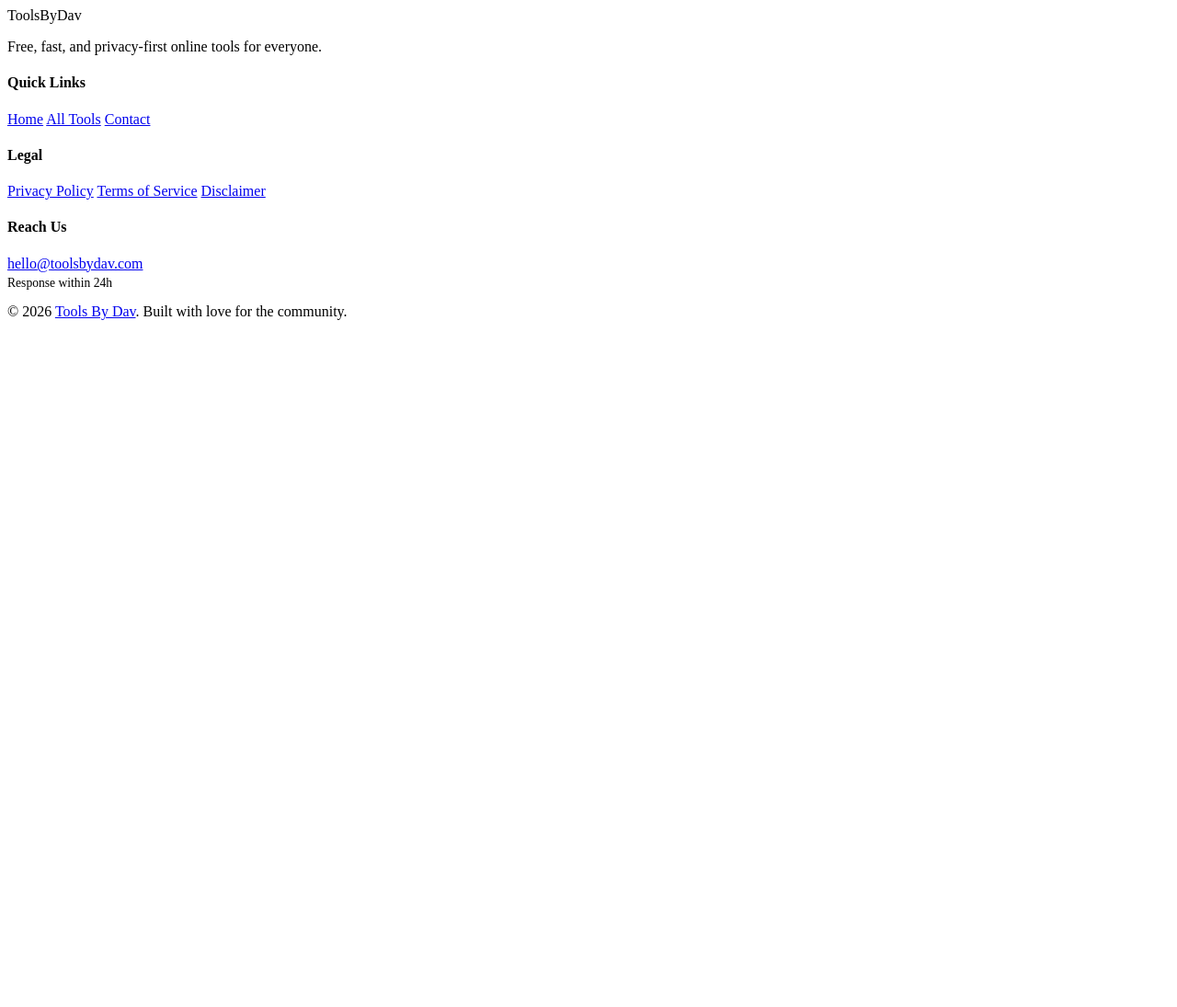
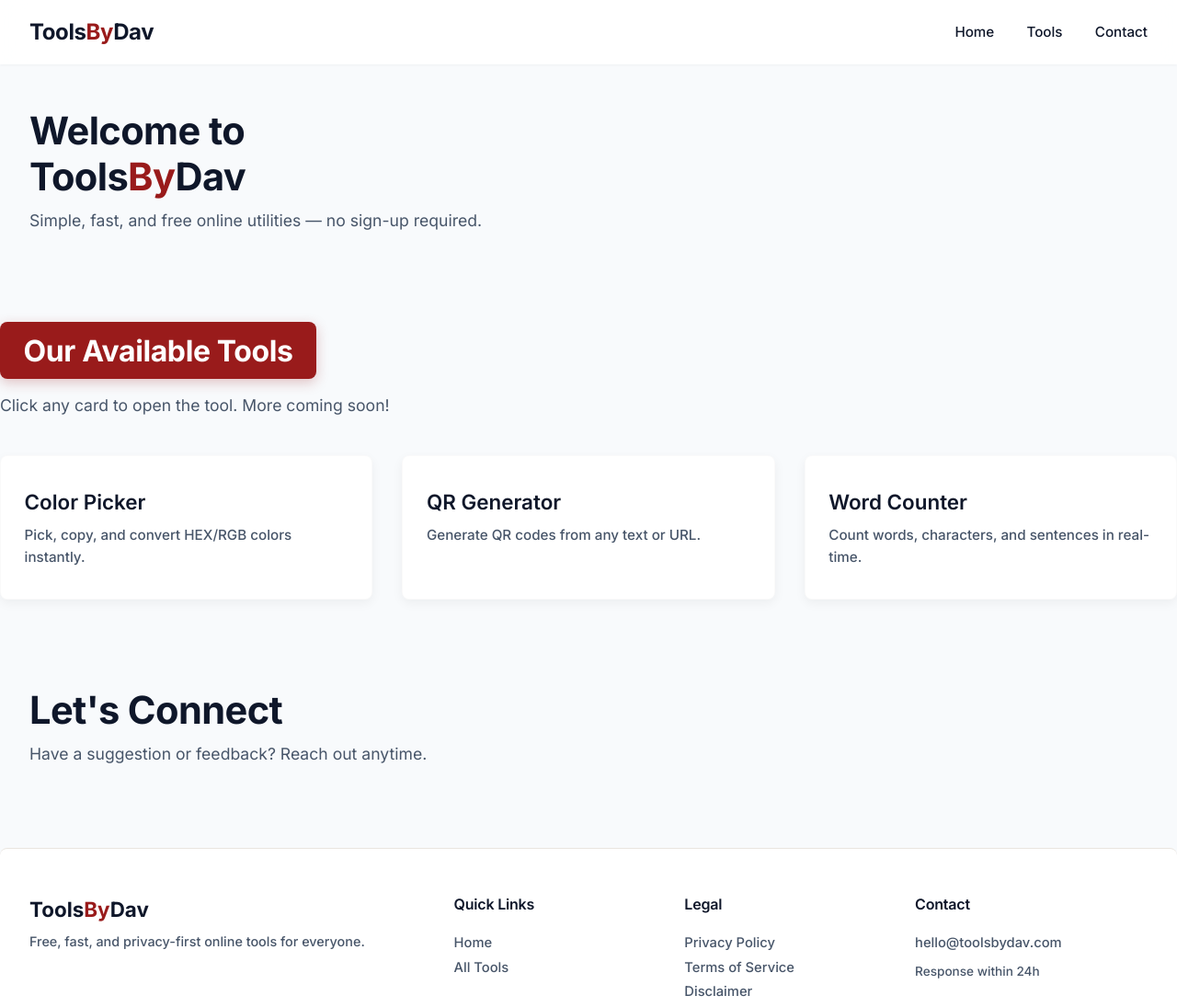
Before and after one commit to yadav150/d, a plain HTML site: page index.html in a window 1280 px wide. Shown: the top 1095 px of the page at 92% size. Before the commit the page ends 800 px from the top, so only its background shows below. Drawn offline with Linux system fonts and the light colour scheme.

Commit message:
Update index.html

```diff
--- a/index.html
+++ b/index.html
@@ -1,4 +1,70 @@
-<!-- For pages inside /tools/ folder, use this instead: -->
+<!DOCTYPE html>
+<html lang="en">
+<head>
+  <meta charset="UTF-8" />
+  <meta name="viewport" content="width=device-width, initial-scale=1.0" />
+  <title>Tools By Dav – Free Online Tools</title>
+  <link rel="preconnect" href="https://fonts.googleapis.com" />
+  <link rel="preconnect" href="https://fonts.gstatic.com" crossorigin />
+  <link href="https://fonts.googleapis.com/css2?family=Inter:opsz,wght@14..32,400;14..32,500;14..32,600;14..32,700&display=swap" rel="stylesheet" />
+  <link rel="stylesheet" href="style.css" />
+</head>
+<body>
+
+  <div id="scroll-progress"></div>
+
+  <header>
+    <div class="logo"><a href="index.html">Tools<span>By</span>Dav</a></div>
+    <ul class="nav-links">
+      <li><a href="index.html">Home</a></li>
+      <li><a href="#tools">Tools</a></li>
+      <li><a href="#contact">Contact</a></li>
+    </ul>
+    <button class="hamburger" id="hamburger" aria-label="Toggle menu">
+      <span></span><span></span><span></span>
+    </button>
+  </header>
+
+  <div class="mobile-overlay" id="mobileOverlay">
+    <button class="close-btn" id="closeMenu" aria-label="Close menu">&times;</button>
+    <a href="index.html">Home</a>
+    <a href="#tools">Tools</a>
+    <a href="#contact">Contact</a>
+  </div>
+
+  <main>
+    <section>
+      <h1 class="section-title fade-in">Welcome to <br />Tools<span style="color:var(--accent)">By</span>Dav</h1>
+      <p class="section-sub fade-in">Simple, fast, and free online utilities — no sign-up required.</p>
+    </section>
+
+    <section class="tools-section" id="tools">
+      <div class="fade-in">
+        <span class="section-badge">Our Available Tools</span>
+        <p class="section-sub">Click any card to open the tool. More coming soon!</p>
+      </div>
+      <div class="tools-grid">
+        <a href="tools/color-picker.html" class="tool-card fade-in">
+          <h3>Color Picker</h3>
+          <p>Pick, copy, and convert HEX/RGB colors instantly.</p>
+        </a>
+        <a href="tools/qr-generator.html" class="tool-card fade-in">
+          <h3>QR Generator</h3>
+          <p>Generate QR codes from any text or URL.</p>
+        </a>
+        <a href="tools/word-counter.html" class="tool-card fade-in">
+          <h3>Word Counter</h3>
+          <p>Count words, characters, and sentences in real-time.</p>
+        </a>
+      </div>
+    </section>
+
+    <section id="contact" style="padding-bottom: 0.5rem;">
+      <h2 class="section-title fade-in">Let's Connect</h2>
+      <p class="section-sub fade-in">Have a suggestion or feedback? Reach out anytime.</p>
+    </section>
+  </main>
+
   <footer class="site-footer">
     <div class="footer-grid">
       <div class="footer-brand">
@@ -7,23 +73,26 @@
       </div>
       <div>
         <h4>Quick Links</h4>
-      <a href="/index.html">Home</a>
-      <a href="/index.html#tools">All Tools</a>
-      <a href="/legal/contact.html">Contact</a>
+        <a href="index.html">Home</a>
+        <a href="#tools">All Tools</a>
       </div>
       <div>
         <h4>Legal</h4>
-      <a href="/legal/privacy.html">Privacy Policy</a>
-      <a href="/legal/terms.html">Terms of Service</a>
-      <a href="/legal/disclaimer.html">Disclaimer</a>
+        <a href="#">Privacy Policy</a>
+        <a href="#">Terms of Service</a>
+        <a href="#">Disclaimer</a>
       </div>
       <div>
-      <h4>Reach Us</h4>
+        <h4>Contact</h4>
         <a href="mailto:hello@toolsbydav.com">hello@toolsbydav.com</a>
         <p style="margin-top: 0.3rem; font-size: 0.85rem; color: var(--text-muted);">Response within 24h</p>
       </div>
     </div>
     <div class="footer-bottom">
-    &copy; 2026 <a href="/index.html">Tools By Dav</a>. Built with love for the community.
+      &copy; 2026 <a href="index.html">Tools By Dav</a>. Built with love for the community.
     </div>
   </footer>
+
+  <script src="main.js"></script>
+</body>
+</html>
```
Lines whose indentation alone changed are shown as unchanged.
